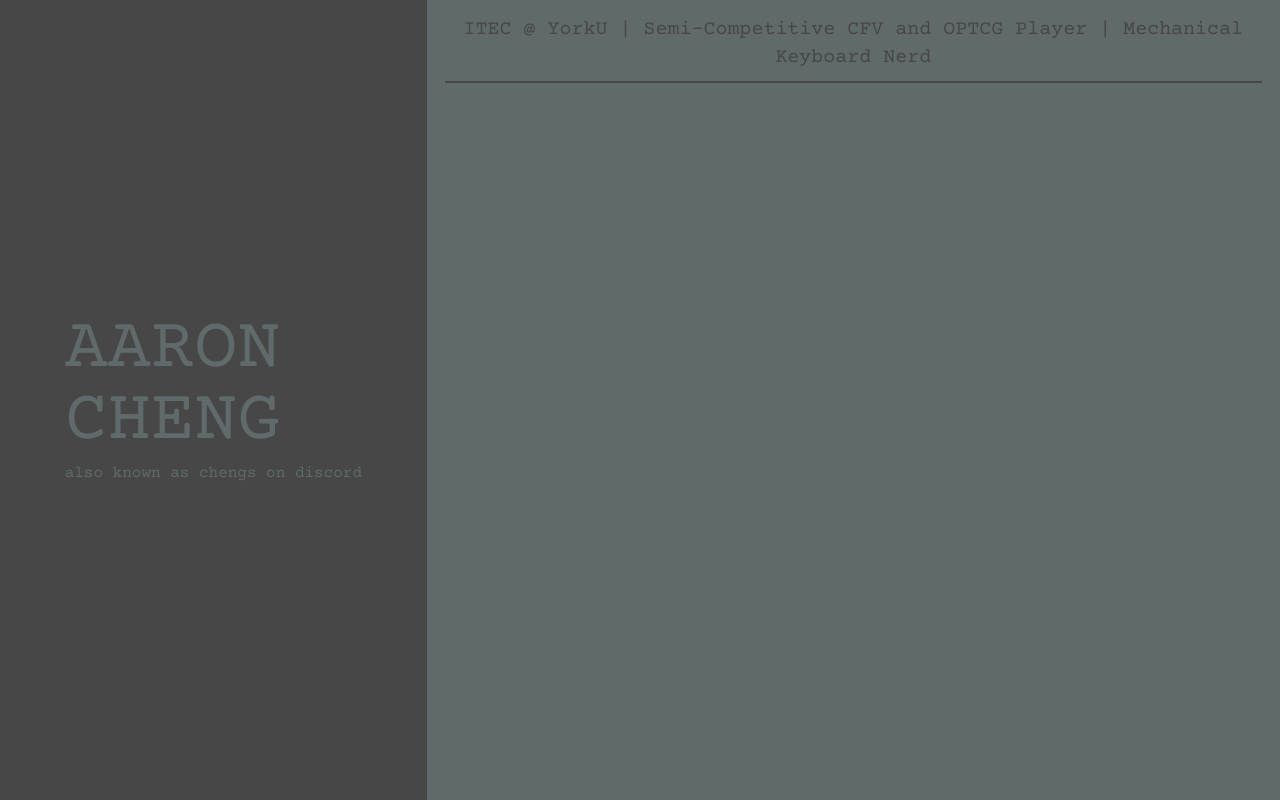
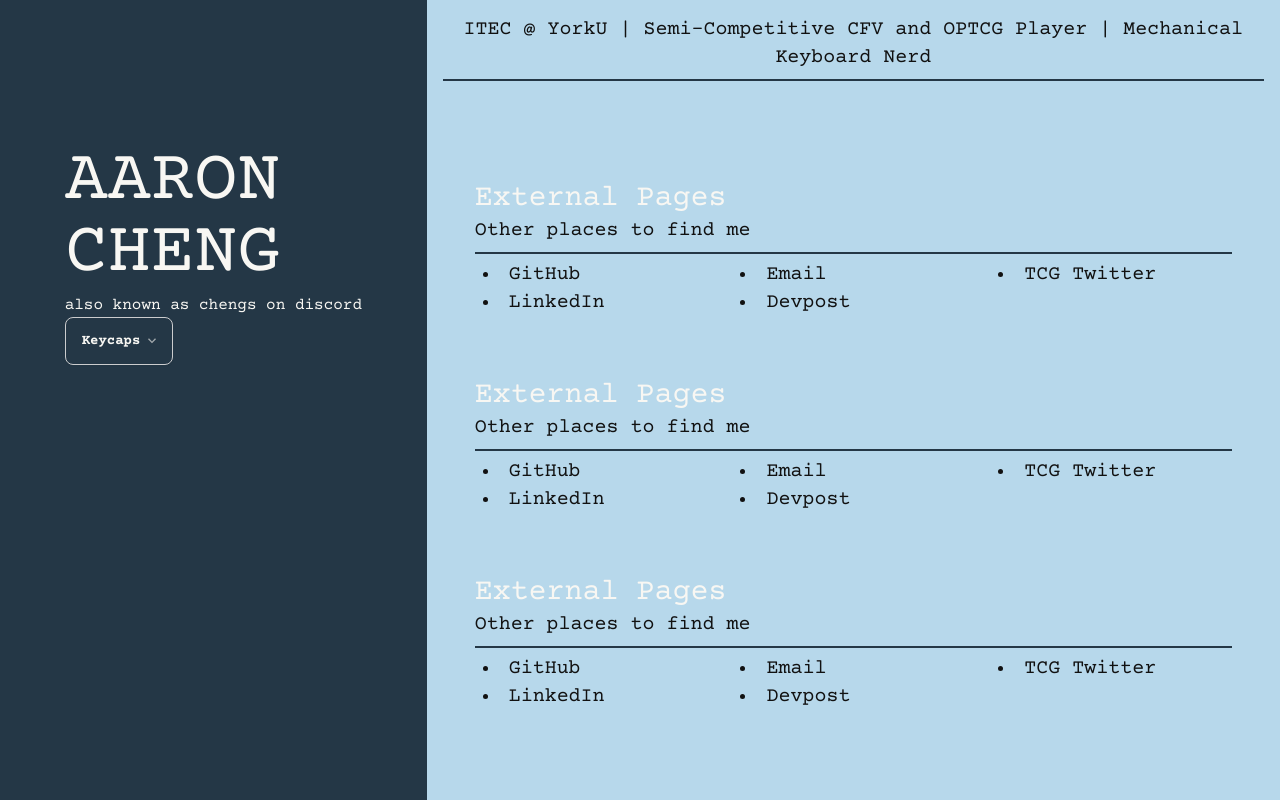
Before and after one commit to ChengAaron/PersonalWebsite, a React (Vite) app: page / in a window 1280 px wide. Built offline with nearby package versions, Linux system fonts and the light colour scheme.

Commit message:
added stuff

```diff
--- a/index.html
+++ b/index.html
@@ -1,5 +1,5 @@
 <!doctype html>
-<html lang="en" data-theme="oblivion">
+<html lang="en" data-theme="mizu">
   <head>
     <meta charset="UTF-8" />
     <link rel="icon" type="image/svg+xml" href="/vite.svg" />
--- a/src/App.jsx
+++ b/src/App.jsx
@@ -5,17 +5,43 @@ const text = [
   {desc: "also known as chengs on discord"}
 ]
 
-//const links = []
+const importantLinks = [
+  {title: "GitHub", link: "https://github.com/ChengAaron"},
+  {title: "LinkedIn", link: "https://www.linkedin.com/in/aaron-cheng-70a091195/"},
+  {title: "Email", link: "mailto:cheng.aaron@proton.me"},
+  {title: "Devpost", link: "https://devpost.com/Chengs"},
+  {title: "TCG Twitter", link: "https://x.com/imchengs"},
+]
+
+const importantLinksList = importantLinks.map(
+  (link) => <li className="text-secondary-content text-xl pl-2 pr-2"><a href={link.link} target="_blank" className="link link-hover">{link.title}</a></li>
+);
+
+function LinksList () {
+  return (
+    <div className="justify-center items-center col-span-2">
+      <div className="justify-self-auto m-8 -mb-8 -mt-4">
+        <p className="text-accent text-3xl mt-1">External Pages</p>
+        <p className="text-secondary-content text-xl">Other places to find me</p>
+        <div className="divider divider-neutral m-0"></div>
+        <ul className="list-disc list-inside columns-3">
+          {importantLinksList}
+        </ul>
+      </div>
+    </div>
+  );
+}
 
 function Title({ firstName, lastName, desc }) {
   return (
     <div className="justify-center">
-    <h1 className="text-7xl">
-      {firstName}<br />{lastName}
-    </h1>
-    <p className="text-l text-secondary mt-0.5">
-      {desc}
-    </p>
+      <h1 className="text-7xl text-primary-content">
+        {firstName}<br />{lastName}
+      </h1>
+      <p className="text-l text-primary-content mt-0.5">
+        {desc}
+      </p>
+      <ColorChange />
     </div>
   );
 }
@@ -23,33 +49,93 @@ function Title({ firstName, lastName, desc }) {
 function Bio({ bio }) {
   return (
     <div className="col-span-2">
-      <p className="text-xl text-center text-primary">
+      <p className="text-xl text-center text-secondary-content">
       {bio}
       </p>
-      <div className="divider divider-primary m-0.5"></div>
+      <div className="divider divider-neutral m-0"></div>
     </div>
   );
 }
 
 function ColorChange() {
-
+  return (
+    <div className="dropdown mb-72">
+      <div tabIndex={0} role="button" className="btn text-primary-content bg-primary">
+        Keycaps
+        <svg
+          width="12px"
+          height="12px"
+          className="inline-block h-2 w-2 fill-current opacity-60"
+          xmlns="http://www.w3.org/2000/svg"
+          viewBox="0 0 2048 2048">
+          <path d="M1799 349l242 241-1017 1017L7 590l242-241 775 775 775-775z"></path>
+        </svg>
+      </div>
+      <ul tabIndex={0} className="dropdown-content bg-primary rounded-box z-[1] w-52 p-2 shadow-2xl overflow-y-scroll">
+        <li>
+          <input
+            type="radio"
+            name="theme-dropdown"
+            className="theme-controller btn btn-sm btn-block btn-ghost justify-start text-primary-content"
+            aria-label="Oblivion"
+            value="oblivion" />
+        </li>
+        <li>
+          <input
+            type="radio"
+            name="theme-dropdown"
+            className="theme-controller btn btn-sm btn-block btn-ghost justify-start text-primary-content"
+            aria-label="Olivia"
+            value="olivia" />
+        </li>
+        <li>
+          <input
+            type="radio"
+            name="theme-dropdown"
+            className="theme-controller btn btn-sm btn-block btn-ghost justify-start text-primary-content"
+            aria-label="Botanical"
+            value="botanical" />
+        </li>
+        <li>
+          <input
+            type="radio"
+            name="theme-dropdown"
+            className="theme-controller btn btn-sm btn-block btn-ghost justify-start text-primary-content"
+            aria-label="Nimbus"
+            value="nimbus" />
+        </li>
+        <li>
+          <input
+            type="radio"
+            name="theme-dropdown"
+            className="theme-controller btn btn-sm btn-block btn-ghost justify-start text-primary-content"
+            aria-label="Delta"
+            value="delta" />
+        </li>
+        <li>
+          <input
+            type="radio"
+            name="theme-dropdown"
+            className="theme-controller btn btn-sm btn-block btn-ghost justify-start text-primary-content"
+            aria-label="Mizu"
+            value="mizu" />
+        </li>
+      </ul>
+    </div>
+  );
 }
 
-/*
-function links() {
-  return (
-    <></>
-  );
-}
-*/
 function GridLayout() {
   return (
     <div className="grid grid-cols-3 min-h-screen bg-secondary">
-        <div className="grid grid-cols-subgrid text-secondary bg-primary place-items-center">
+        <div className="grid grid-cols-subgrid bg-primary place-items-center">
           <Title firstName={text[0].firstName} lastName={text[1].lastName} desc={text[3].desc}/>
         </div>
         <div className="grid grid-cols-subgrid col-span-2 m-4">
           <Bio bio={text[2].bio} />
+          <LinksList />
+          <LinksList />
+          <LinksList />
         </div>
     </div>
   );
--- a/tailwind.config.js
+++ b/tailwind.config.js
@@ -21,23 +21,79 @@ export default {
           "primary": "#3E5D58",
           "secondary": "#DDE5ED",
           "accent": "#92ACA0",
-          "neutral": "#DDE5ED",
+          "neutral": "#3E5D58",
           "base-100": "#DDE5ED",
           "info": "#92ACA0",
           "success": "#92ACA0",
           "warning": "#92ACA0",
           "error": "#92ACA0",
+          "primary-content": "DDE5ED",
+          "secondary-content": "3E5D58",
           },
         oblivion: {
           "primary": "#474747",
           "secondary": "#606a6b",
           "accent": "#ae98c7",
-          "neutral": "#e3ddd1",
+          "neutral": "#474747",
           "base-100": "#e3ddd1",
           "info": "#018bba",
           "success": "#77c33d",
           "warning": "#ffad01",
           "error": "#ff4222",
+          "primary-content": "#e3ddd1",
+          "secondary-content": "#474747",
+          },
+        nimbus: {
+          "primary": "#f5f5f5",
+          "secondary": "#b6e0ee",
+          "accent": "#4b4d4c",
+          "neutral": "#4b4d4c",
+          "base-100": "#4b4d4c",
+          "info": "#4b4d4c",
+          "success": "#4b4d4c",
+          "warning": "#4b4d4c",
+          "error": "#4b4d4c",
+          "primary-content": "#4b4d4c",
+          "secondary-content": "#4b4d4c",
+          },
+        olivia: {
+          "primary": "#2b2b2b",
+          "secondary": "#e1dbd1",
+          "accent": "#2b2b2b",
+          "neutral": "#2b2b2b",
+          "base-100": "#2b2b2b",
+          "info": "#2b2b2b",
+          "success": "#2b2b2b",
+          "warning": "#2b2b2b",
+          "error": "#2b2b2b",
+          "primary-content": "#f1beb0",
+          "secondary-content": "#2b2b2b",
+          },
+        delta: {
+          "primary": "#111111",
+          "secondary": "#e0e1e3",
+          "accent": "#62d1be",
+          "neutral": "#111111",
+          "base-100": "#e0e1e3",
+          "info": "#2b2b2b",
+          "success": "#2b2b2b",
+          "warning": "#2b2b2b",
+          "error": "#2b2b2b",
+          "primary-content": "#62d1be",
+          "secondary-content": "#111111",
+          },
+        mizu: {
+          "primary": "#243746",
+          "secondary": "#b7d8eb",
+          "accent": "#f8f7f3",
+          "neutral": "#243746",
+          "base-100": "#e0e1e3",
+          "info": "#2b2b2b",
+          "success": "#2b2b2b",
+          "warning": "#2b2b2b",
+          "error": "#2b2b2b",
+          "primary-content": "#f8f7f3",
+          "secondary-content": "#111111",
           },
         },
       ],
```
